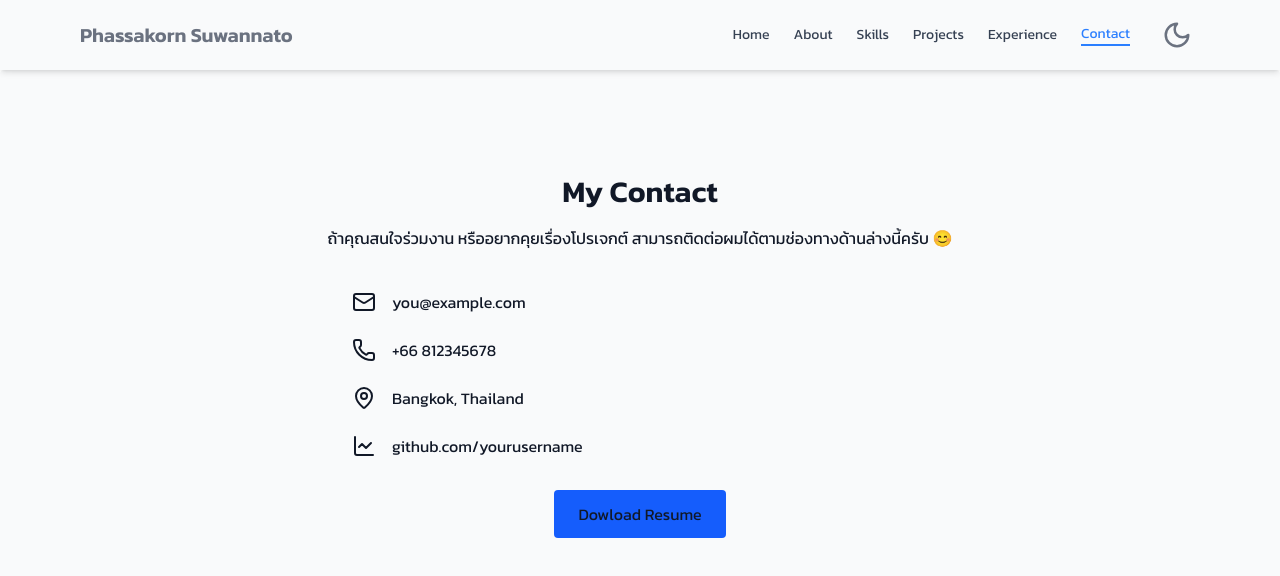
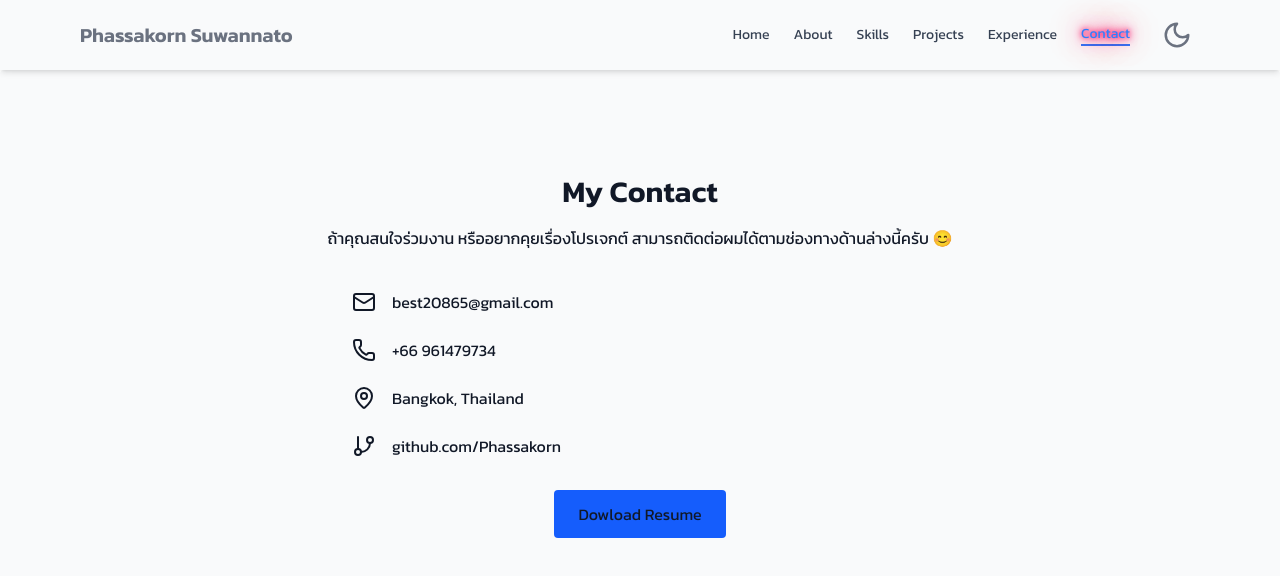
Before and after one commit to Phassakor/myProfile, a Next.js app: page /me/contact in a window 1280 px wide. Shown: the top 576 px of the page. Built offline with nearby package versions, Linux system fonts and the light colour scheme.

Commit message:
ีีup

```diff
--- a/app/globals.css
+++ b/app/globals.css
@@ -45,3 +45,16 @@ body {
   background-image: url(https://media.giphy.com/media/v1.Y2lkPTc5MGI3NjExYTZyMXNnemVkNWJ6MzZjNXBqNmgwcmE0d3dyeHdncm5pcnU4OHZuOCZlcD12MV9naWZzX3NlYXJjaCZjdD1n/QpVUMRUJGokfqXyfa1/giphy.gif);
   background-size: cover;
 }
+.neon-text {
+  text-shadow: 0 0 5px #ff005e, 0 0 10px #ff005e, 0 0 20px #ff005e, 0 0 40px #ff005e, 0 0 80px #ff005e;
+  animation: glow 1.5s infinite alternate;
+}
+
+@keyframes glow {
+  0% {
+      text-shadow: 0 0 5px #ff005e, 0 0 10px #ff005e, 0 0 20px #ff005e, 0 0 40px #ff005e, 0 0 80px #ff005e;
+  }
+  100% {
+      text-shadow: 0 0 10px #00d4ff, 0 0 20px #00d4ff, 0 0 40px #00d4ff, 0 0 80px #00d4ff, 0 0 160px #00d4ff;
+  }
+}
--- a/app/me/contact/page.tsx
+++ b/app/me/contact/page.tsx
@@ -1,6 +1,6 @@
 "use client";
 
-import { Mail, MapPin, Phone, LineChart, } from "lucide-react";
+import { Mail, MapPin, Phone, GitBranch, } from "lucide-react";
 import Link from "next/link";
 import { motion } from "framer-motion";
 import Loading from "@/app/loading/page";
@@ -59,24 +59,24 @@ export default function Contact() {
         <div className="max-w-xl mx-auto space-y-6 text-left">
           {[
             {
-              icon: <Mail className="" />,
-              text: "you@example.com",
+              icon: <Mail />,
+              text: "best20865@gmail.com",
               delay: 2,
             },
             {
-              icon: <Phone className="" />,
-              text: "+66 812345678",
+              icon: <Phone />,
+              text: "+66 961479734",
               delay: 3,
             },
             {
-              icon: <MapPin className="" />,
+              icon: <MapPin />,
               text: "Bangkok, Thailand",
               delay: 4,
             },
             {
-              icon: <LineChart className="" />,
-              text: "github.com/yourusername",
-              link: "https://github.com/yourusername",
+              icon: <GitBranch />,
+              text: "github.com/Phassakorn",
+              link: "https://github.com/Phassakor/myProfile",
               delay: 5,
             },
 
--- a/components/Hero.tsx
+++ b/components/Hero.tsx
@@ -19,7 +19,7 @@ export default function Hero() {
           animate={{ opacity: 1, y: 0 }}
           transition={{ duration: 0.6 }}
         >
-          สวัสดีครับ ผมชื่อ Best
+          สวัสดีครับ ผมชื่อ BesT
         </motion.h1>
 
         <motion.h2
--- a/components/Navbar.tsx
+++ b/components/Navbar.tsx
@@ -43,7 +43,7 @@ export default function Navbar() {
               href={item.href}
               className={`text-sm font-medium hover:text-blue-500 dark:hover:text-blue-400 transition-colors ${
                 pathname === item.href
-                ? 'text-blue-500 border-b-2 border-blue-500'
+                ? 'text-blue-500 border-b-2 border-blue-500 neon-text'
                 : 'text-gray-700 dark:text-gray-300'
               }`}
             >
```
